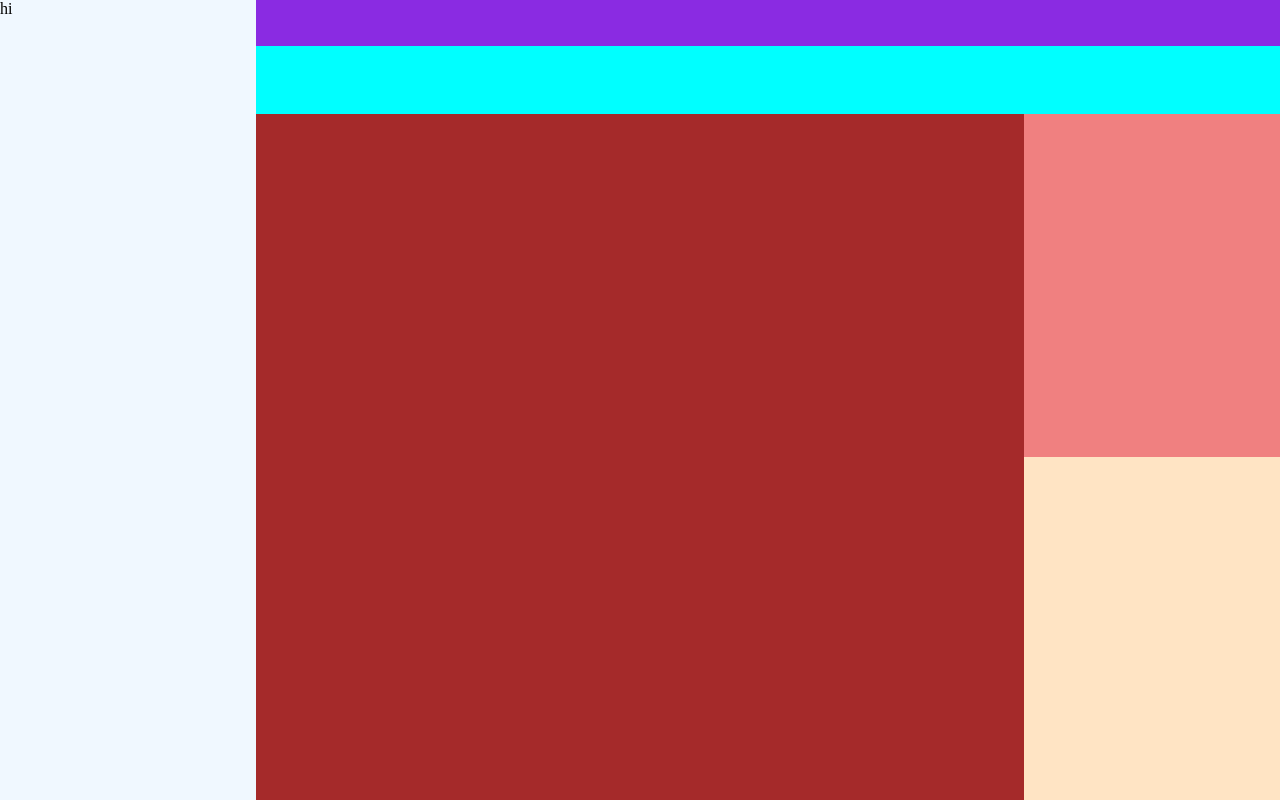
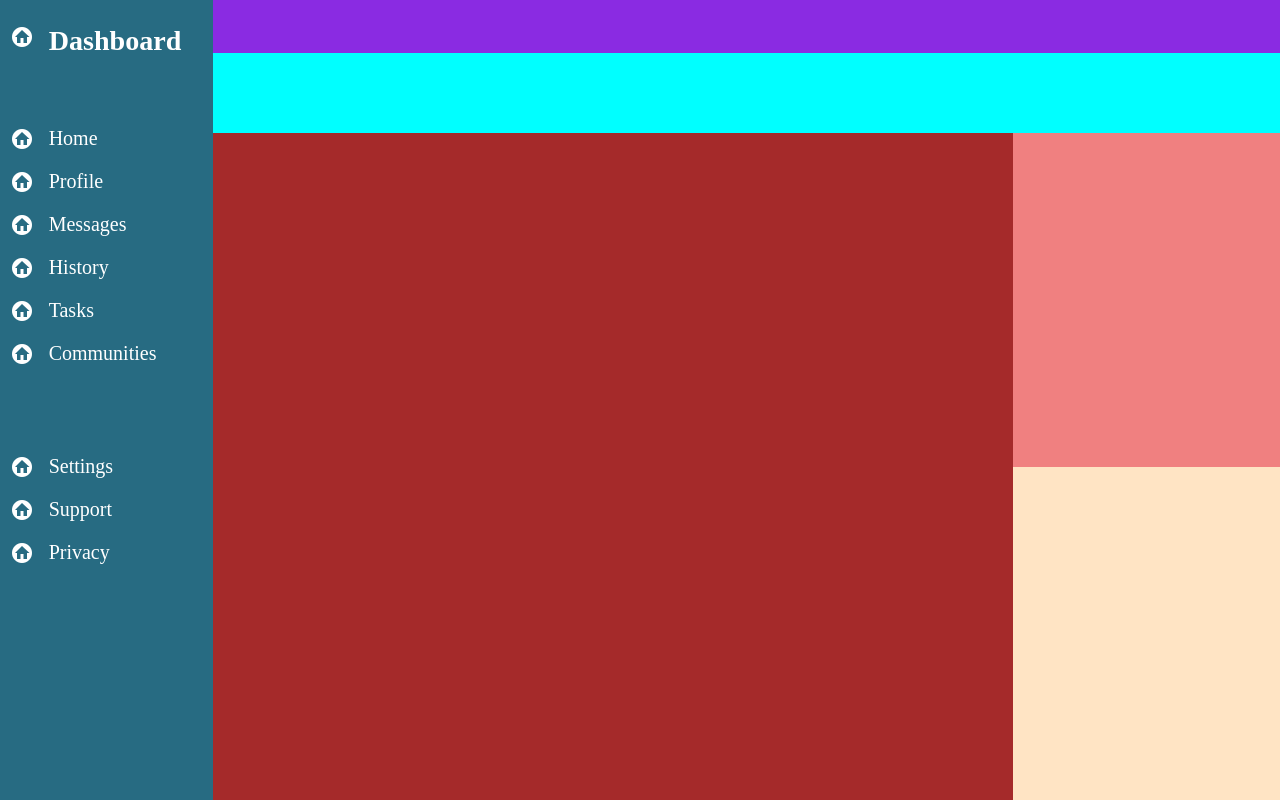
Before and after one commit to raylu15742cs/odin-admin-dashboard, a plain HTML site: page index.html in a window 1280 px wide. Drawn offline with Linux system fonts and the light colour scheme.

Commit message:
finished sidebar

```diff
--- a/css/styles.css
+++ b/css/styles.css
@@ -5,13 +5,16 @@
 .container {
     min-height: 100vh;
     display: grid;
-    grid-template-columns: 1fr 4fr;
-    grid-template-rows: 1fr 6fr;
+    grid-template-columns: 1fr 5fr;
+    grid-template-rows: 1fr 5fr;
 }
 .sidebar {
-    background-color: aliceblue;
+    background-color: #276b82;
     grid-column: 1 / 2;
     grid-row: 1/3;
+    color: white;
+    padding: 10px;
+
 }
 .header {
     background-color: aqua;
@@ -34,3 +37,18 @@
 .announcements {
     background-color: lightcoral;
 }
+.zerosection, .firstsection, .secondsection {
+    padding-bottom: 70px;
+    display: grid;
+    grid-template-columns: 1fr 4fr;
+}
+.firstsectionhome {
+    padding-bottom: 20px;
+}
+p {
+    font-size: 1.25rem;
+}
+.zerosection {
+    font-size: 1.5rem;
+    padding-top: 15px;
+}
--- a/index.html
+++ b/index.html
@@ -10,7 +10,32 @@
 <body>
     <div class="container">
         <div class="sidebar">
-            <p> hi </p>
+            <div class="zerosection">
+                <img src="img/home-circle (1).png">
+                <h3>Dashboard</h3>
+            </div>
+            <div class="firstsection">
+                <img src="img/home-circle (1).png">
+                <p class="firstsectionhome">Home</p>
+                <img src="img/home-circle (1).png">
+                <p class="firstsectionhome">Profile</p>
+                <img src="img/home-circle (1).png">
+                <p class="firstsectionhome">Messages</p>
+                <img src="img/home-circle (1).png">
+                <p class="firstsectionhome">History</p>
+                <img src="img/home-circle (1).png">
+                <p class="firstsectionhome">Tasks</p>
+                <img src="img/home-circle (1).png">
+                <p class="firstsectionhome">Communities</p>
+            </div>
+            <div class="secondsection">
+                <img src="img/home-circle (1).png">
+                <p class="firstsectionhome">Settings</p>
+                <img src="img/home-circle (1).png">
+                <p class="firstsectionhome">Support</p>
+                <img src="img/home-circle (1).png">
+                <p class="firstsectionhome">Privacy</p>
+            </div>
         </div>
         <div class="header">
             <div class="nav"></div>
```
Also changed, not shown: img/home-circle (1).png (added).
